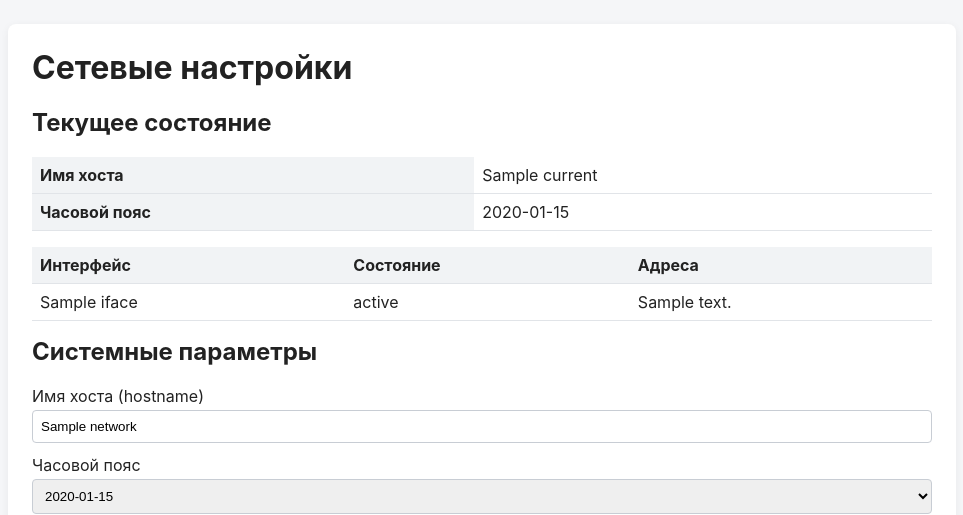
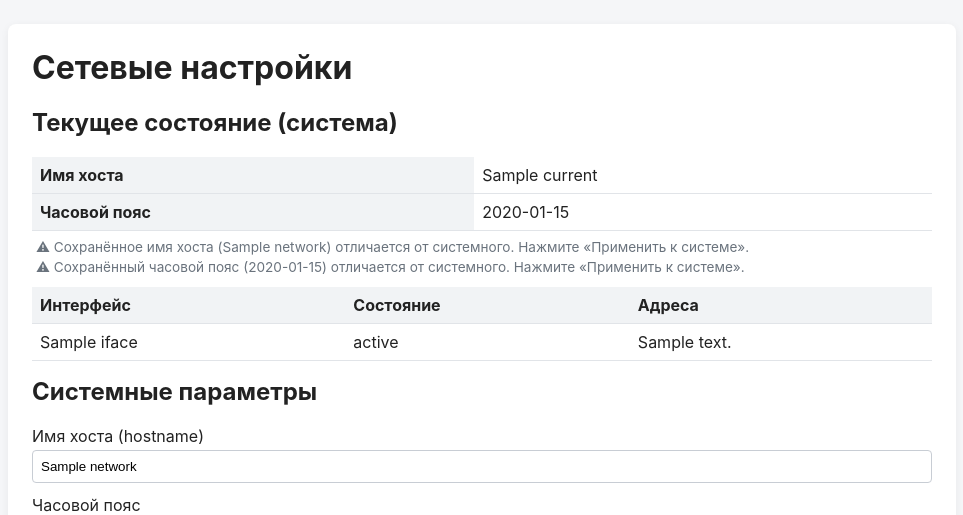
Before and after one commit to Peim0n/scud_lgtu, a Flask app: template app/interfaces/web/templates/network.html in a window 1280 px wide. Shown: the part 48-563 px from the top of the page, without its empty margins (158-1121 px from the left). Run offline with Flask 3, Linux system fonts and the light colour scheme; the template is opened without the code that fills it: most values are stand-ins (such as "Sample title", 1, 10 or a date in 2020); some libraries are stand-ins or nearby versions.

Commit message:
Fix network page: show saved config in form, warn if not applied
- Form fields now show values from network_config.yml (what was saved),
  not the live system values. Previously, after saving a new hostname,
  the form would reload with the system hostname (unchanged), making it
  look like the save didn't work.
- Add warning messages when saved hostname/timezone differ from system
  values, prompting user to click "Применить к системе".
- Section title clarified: "Текущее состояние (система)".

```diff
--- a/app/interfaces/web/server.py
+++ b/app/interfaces/web/server.py
@@ -131,12 +131,13 @@ def network_page() -> str:
         "timezone": nm.get_timezone(),
         "interfaces": nm.list_interfaces(),
     }
-    # Реальный hostname и timezone из системы — приоритет над конфигом
-    if current["hostname"]:
+    # В форме показываем значения из конфига (то, что сохранено),
+    # а в "Текущее состояние" — реальные системные.
+    # Если конфиг пустой (нет network_config.yml), берём системные как стартовые.
+    if not net_cfg.get("network", {}).get("hostname") and current["hostname"]:
         net_cfg["network"]["hostname"] = current["hostname"]
-    if current["timezone"]:
+    if not net_cfg.get("network", {}).get("timezone") and current["timezone"]:
         net_cfg["network"]["timezone"] = current["timezone"]
-    # Список доступных часовых поясов
     available_timezones = _list_timezones()
     return render_template("network.html", cfg=net_cfg, current=current, timezones=available_timezones)
 
--- a/app/interfaces/web/templates/network.html
+++ b/app/interfaces/web/templates/network.html
@@ -4,11 +4,17 @@
 <h1>Сетевые настройки</h1>
 
 <section>
-    <h2>Текущее состояние</h2>
+    <h2>Текущее состояние (система)</h2>
     <table>
         <tr><th>Имя хоста</th><td>{{ current.hostname }}</td></tr>
         <tr><th>Часовой пояс</th><td>{{ current.timezone }}</td></tr>
     </table>
+    {% if cfg.network.hostname and current.hostname and cfg.network.hostname != current.hostname %}
+    <p class="field-description">⚠ Сохранённое имя хоста ({{ cfg.network.hostname }}) отличается от системного. Нажмите «Применить к системе».</p>
+    {% endif %}
+    {% if cfg.network.timezone and current.timezone and cfg.network.timezone != current.timezone %}
+    <p class="field-description">⚠ Сохранённый часовой пояс ({{ cfg.network.timezone }}) отличается от системного. Нажмите «Применить к системе».</p>
+    {% endif %}
     <table>
         <thead>
             <tr><th>Интерфейс</th><th>Состояние</th><th>Адреса</th></tr>
```
